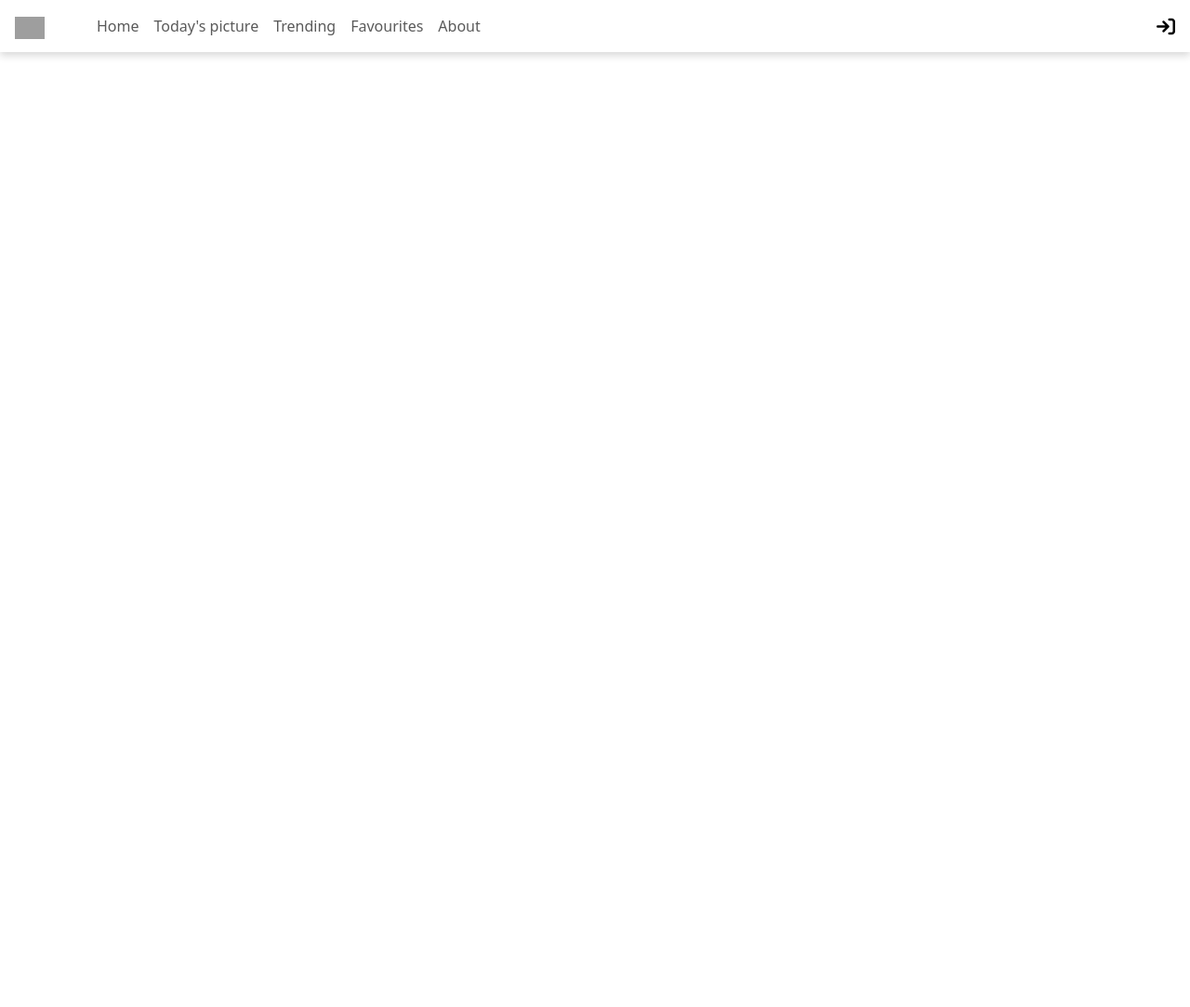
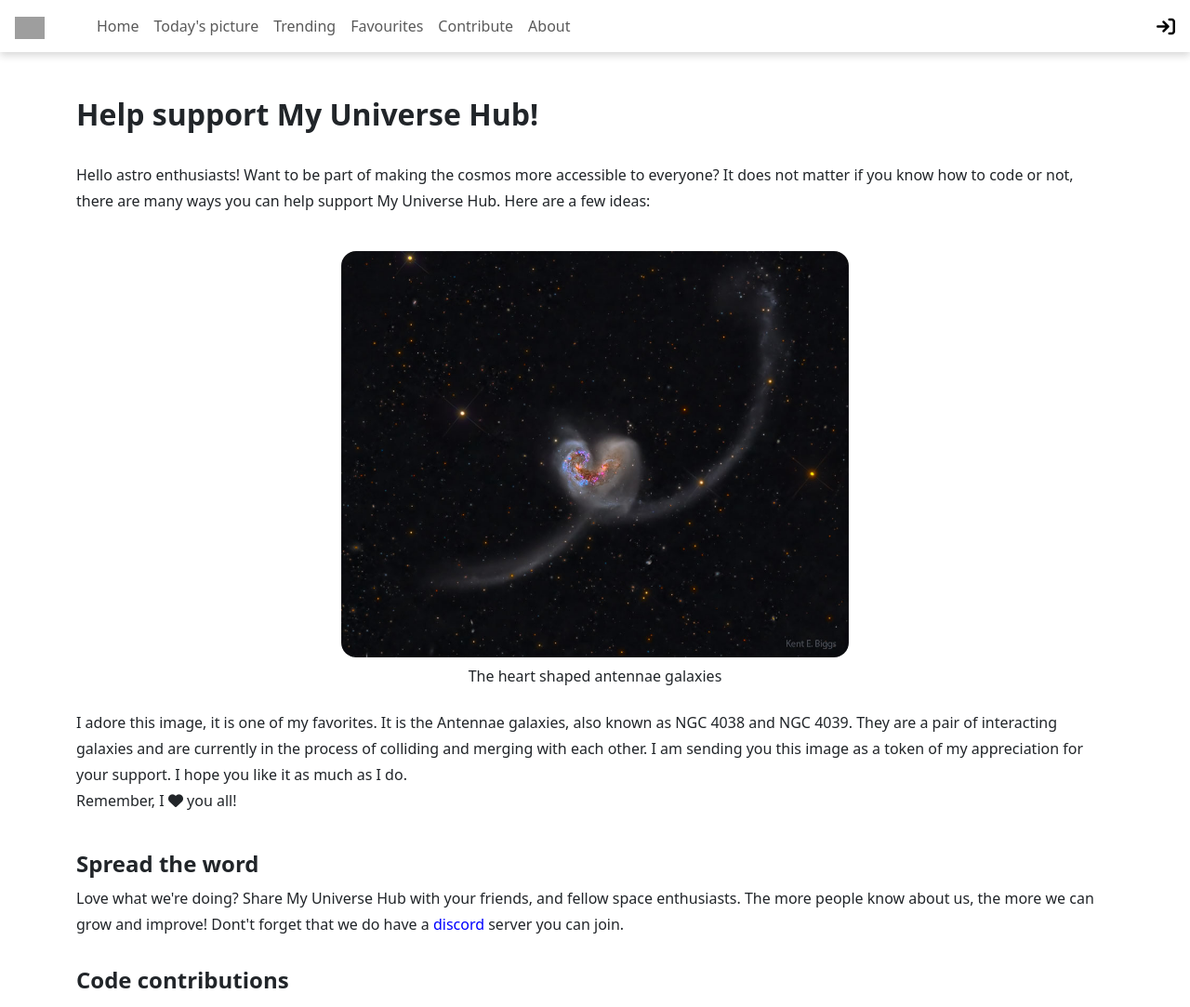
Before and after one commit to ImadSaddik/My_Universe_Hub, a Vue app in the folder frontend/: page /contribute in a window 1280 px wide. Shown: the top 1083 px of the page at 93% size. Before the commit the page ends 800 px from the top, so only its background shows below. Built offline with nearby package versions, Linux system fonts and the light colour scheme; grey boxes are pictures that could not be loaded; what vue3-lazyload would draw is missing.

Commit message:
Completed the contribute page and changed the search logic

```diff
--- a/frontend/src/App.vue
+++ b/frontend/src/App.vue
@@ -28,6 +28,11 @@ a {
 .custom-title-text {
   font-size: 2rem;
   font-weight: bold;
+}
+
+.custom-subtitle-text {
+    font-size: 1.5rem;
+    font-weight: bold;
 }
 
 /*  */
--- a/frontend/src/components/GallerySection.vue
+++ b/frontend/src/components/GallerySection.vue
@@ -1,5 +1,13 @@
 <template>
   <div class="container-fluid m-0 py-0 px-3">
+    <div v-if="searchResultCount == 0">
+      <div class="row d-flex align-items-center justify-content-center" style="height: calc(20vh);">
+        <h5 class="nav-link text-center">
+          No images found for the search query 😔, try another one.
+        </h5>
+      </div>
+    </div>
+    <div v-else>
       <div class="row gx-3">
         <GalleryColumn
           v-for="(sublist, index) in sublists"
@@ -22,6 +30,7 @@
         </div>
       </div>
     </div>
+  </div>
 </template>
 
 <script>
@@ -29,7 +38,7 @@ import GalleryColumn from './GalleryColumn.vue'
 
 export default {
   name: 'GallerySection',
-  props: ['archive', 'shouldShowLoadMoreButton'],
+  props: ['archive', 'shouldShowLoadMoreButton', "searchResultCount"],
   components: {
     GalleryColumn
   },
@@ -47,6 +56,9 @@ export default {
 
       return sublists
     },
+    isArchiveEmpty () {
+      return this.archive.length === 0
+    }
   },
   data () {
     return {
--- a/frontend/src/components/NavBar.vue
+++ b/frontend/src/components/NavBar.vue
@@ -49,6 +49,14 @@
               @click="handleNavbarItemClick(FAVOURITES_PAGE)"
             >
             Favourites
+            </a>
+            <a
+              class="nav-link"
+              :class="getNavbarItemClass(CONTRIBUTE_PAGE)"
+              href="/contribute"
+              @click="handleNavbarItemClick(CONTRIBUTE_PAGE)"
+            >
+            Contribute
             </a>
             <a
               class="nav-link"
@@ -115,6 +123,7 @@ export default {
       TRENDING_PAGE: 'trending',
       FAVOURITES_PAGE: 'favourites',
       ABOUT_PAGE: 'about',
+      CONTRIBUTE_PAGE: 'contribute',
       NONE: ''
     }
   },
--- a/frontend/src/components/SearchSection.vue
+++ b/frontend/src/components/SearchSection.vue
@@ -13,7 +13,7 @@
               <input
                 type="text"
                 class="input-field"
-                placeholder="Andromeda galaxy"
+                placeholder="Andromeda, Jupiter, Pluto, M31"
                 v-model="searchQuery"
                 @keydown.enter.prevent="$emit('search', searchQuery)"
                 aria-describedby="basic-addon1"
--- a/frontend/src/router/index.js
+++ b/frontend/src/router/index.js
@@ -9,6 +9,7 @@ import ResetPasswordView from '@/views/ResetPasswordView.vue'
 import ResetPasswordConfirmationView from '@/views/ResetPasswordConfirmationView.vue'
 import ActivateAccountView from '@/views/ActivateAccountView.vue'
 import AboutView from '@/views/AboutView.vue'
+import ContributeView from '@/views/ContributeView.vue'
 
 const routes = [
   {
@@ -60,6 +61,11 @@ const routes = [
     path: '/about',
     name: 'about',
     component: AboutView
+  },
+  {
+    path: '/contribute',
+    name: 'contribute',
+    component: ContributeView
   }
 ]
 
--- /dev/null
+++ b/frontend/src/views/ContributeView.vue
@@ -0,0 +1,74 @@
+<template>
+  <section class="container pt-2 pt-sm-5 mb-5">
+    <div class="row">
+      <h1 class="custom-title-text">Help support My Universe Hub!</h1>
+    </div>
+    <div class="row mt-4">
+      <p class="custom-small-text">
+        Hello astro enthusiasts! Want to be part of making the cosmos more accessible to everyone? It does not matter if you know how to code or not, there are many ways you can help support My Universe Hub. Here are a few ideas:
+      </p>
+    </div>
+    <div class="row mt-4 d-flex justify-content-center">
+      <div class="col-6">
+        <img class="img-fluid rounded-4" src="../assets/contribute_page/Antennae_Biggs_960.jpg" alt="">
+        <p class="text-center m-0 mt-2">The heart shaped antennae galaxies</p>
+      </div>
+    </div>
+    <div class="row mt-4">
+      <p class="custom-small-text">
+        I adore this image, it is one of my favorites. It is the Antennae galaxies, also known as NGC 4038 and NGC 4039. They are a pair of interacting galaxies and are currently in the process of colliding and merging with each other. I am sending you this image as a token of my appreciation for your support. I hope you like it as much as I do.
+        <br/>
+        Remember, I <i class="fa-solid fa-heart"></i> you all!
+      </p>
+    </div>
+    <div class="row mt-4">
+      <h2 class="custom-subtitle-text">Spread the word</h2>
+      <p class="custom-small-text">
+        Love what we're doing? Share My Universe Hub with your friends, and fellow space enthusiasts. The more people know about us, the more we can grow and improve! Dont't forget that we do have a <a href="https://discord.gg/nADvHzQyvZ">discord</a> server you can join.
+      </p>
+    </div>
+    <div class="row mt-3">
+      <h2 class="custom-subtitle-text">Code contributions</h2>
+      <p class="custom-small-text">
+        My Universe Hub is open-source! You can find the code on <a href="https://github.com/ImadSaddik/My_Universe_Hub">GitHub</a>. The code is broken into two repositories, one for development (public) and the other one is for production (private).
+
+        We are separating the two because, we want to keep the users data safely secured in the private repository. The <a href="https://github.com/ImadSaddik/My_Universe_Hub">development repository</a> is where we develop new features, fix bugs, and test new ideas. Once we are confident that the new feature is working as expected, we merge it into the production repository.
+      </p>
+
+      <p class="custom-small-text">
+        <strong>- For developers:</strong> If you want to help us develop new features, fix bugs, or test new ideas, feel free to fork the <a href="https://github.com/ImadSaddik/My_Universe_Hub">development repository</a>, make your changes, and submit a pull request. We will review your changes and merge them into the production repository if they meet our standards.
+      </p>
+      <p class="custom-small-text">
+        <strong>- For the rest:</strong> If you have an idea for a new feature, a bug to report, or a suggestion to make, feel free to open an issue in the <a href="https://github.com/ImadSaddik/My_Universe_Hub">development repository</a>. We will review your issue and work on it as soon as possible.
+      </p>
+    </div>
+    <div class="row mt-3">
+      <h2 class="custom-subtitle-text">Help in hosting the website</h2>
+      <p class="custom-small-text">
+        My Universe Hub is hosted on a machine provisioned from digital ocean. If the website grows and we need to upgrade the machine, we will need more funds to keep the website running. If you want to help us in hosting the website, you have a lot of options to donate.
+      </p>
+      <p class="custom-small-text">
+        You can donate via the following platforms:
+        <br/>
+        <i class="fa-brands fa-paypal me-2"></i> <a href="https://paypal.me/ProGamer20177?country.x=MA&locale.x=en_US">Paypal</a>
+        <br/>
+        <i class="fa-brands fa-patreon me-2"></i> <a href="https://www.patreon.com/3CodeCamp">Patreon</a>
+      </p>
+    </div>
+    <div class="row mt-3">
+      <h2 class="custom-subtitle-text">Translation</h2>
+      <p class="custom-small-text">
+        My Universe Hub is currently available in just one language: English. If you are fluent in another language and want to help us translate the website, feel free to fork the <a href="https://github.com/ImadSaddik/My_Universe_Hub">development repository</a>, make the necessary changes, and submit a pull request.
+      </p>
+      <p class="custom-small-text">
+        To translate the APOD entries, you can use <a href="https://en.wikipedia.org/wiki/Large_language_model">LLM</a>s (Large Language Models) if you are familiar with them, they are incredible at translating text. If you are not familiar with them, you can use <a href="https://translate.google.com/?sl=en&tl=ar&op=translate">Google Translate</a>, but be sure to review the translation to make sure it is accurate.
+      </p>
+    </div>
+  </section>
+</template>
+
+<script>
+export default {
+  name: "ContributeView",
+};
+</script>
--- a/frontend/src/views/HomeView.vue
+++ b/frontend/src/views/HomeView.vue
@@ -3,6 +3,7 @@
   <GallerySection
     :archive="getUpdatedArchive"
     :should-show-load-more-button="shouldShowLoadMoreButton"
+    :search-result-count="this.searchArchiveSize"
     @selected-item="(value) => (selectedItem = value)"
     @increase-limit="increaseLimit()"
   />
@@ -40,21 +41,22 @@ export default {
     },
     shouldShowLoadMoreButton() {
       if (this.query.trim().length === 0) {
-        return this.archive.length < this.archiveFullSize;
+        return this.archive.length < this.archiveSize;
       } else {
-        return this.searchArchive.length < this.searchArchiveFullSize;
+        return this.searchArchive.length < this.searchArchiveSize;
       }
     },
   },
   data() {
     return {
       archive: [],
-      archiveFullSize: null,
+      archiveSize: null,
       searchArchive: [],
-      searchArchiveFullSize: null,
+      searchArchiveSize: null,
       selectedItem: "",
       incrementSize: 10,
       query: "",
+      isSearchResultEmpty: false,
     };
   },
   created() {
@@ -66,6 +68,26 @@ export default {
     await this.getArchiveSize();
   },
   methods: {
+    async search(query) {
+      this.query = query;
+      this.archive = [];
+      this.searchArchive = [];
+
+      if (this.query.trim().length === 0) {
+        // This means, I am not searching. Retrieve the full archive.
+        await this.getArchive();
+      } else {
+        // This means, I am searching. Retrieve the search archive.
+        await this.getSearchArchive();
+      }
+    },
+    async increaseLimit() {
+      if (this.query.trim().length === 0) {
+        await this.getArchive();
+      } else {
+        await this.getSearchArchive();
+      }
+    },
     async getArchive() {
       axios.defaults.headers.common.Authorization = "";
       const start_index = this.archive.length;
@@ -81,44 +103,29 @@ export default {
       await axios
         .get(`/api/v1/gallery/count/`)
         .then((response) => {
-          this.archiveFullSize = response.data.count;
+          this.archiveSize = response.data.count;
         })
         .catch((error) => {});
     },
-    async search(query) {
-      this.query = query;
-
-      if (query.trim().length === 0) {
-        this.archive = [];
-        this.searchArchive = [];
-
-        await this.getArchive();
-      } else {
+    async getSearchArchive() {
+      axios.defaults.headers.common.Authorization = "";
       const start_index = this.searchArchive.length;
       const end_index = start_index + this.incrementSize;
-        await this.getSearchArchiveSize(query);
+      await this.getSearchArchiveSize();
       await axios
-          .get(`/api/v1/search/${query}/${start_index}/${end_index}/`)
+        .get(`/api/v1/search/${this.query}/${start_index}/${end_index}/`)
         .then((response) => {
           this.searchArchive.push(...response.data);
         })
         .catch((error) => {});
-      }
     },
-    async getSearchArchiveSize(query) {
+    async getSearchArchiveSize() {
       await axios
-        .get(`/api/v1/search/${query}/count/`)
+        .get(`/api/v1/search/${this.query}/count/`)
         .then((response) => {
-          this.searchArchiveFullSize = response.data.count;
+          this.searchArchiveSize = response.data.count;
         })
         .catch((error) => {});
-    },
-    async increaseLimit() {
-      if (this.query.trim().length === 0) {
-        await this.getArchive();
-      } else {
-        await this.search(this.query);
-      }
     },
     removeLikes(archive) {
       for (let i = 0; i < archive.length; i++) {
```
Also changed, not shown: frontend/src/assets/contribute_page/Antennae_Biggs_960.jpg (added). Lines whose indentation alone changed are shown as unchanged.
